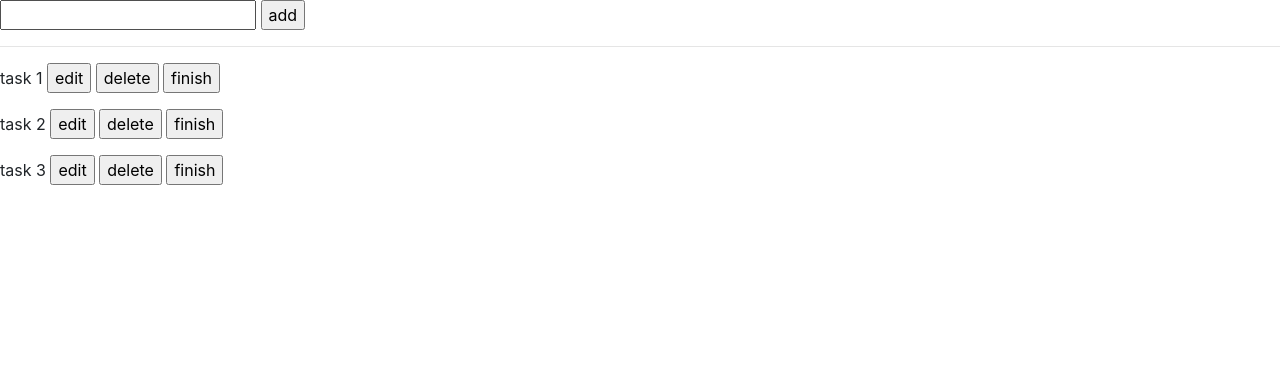
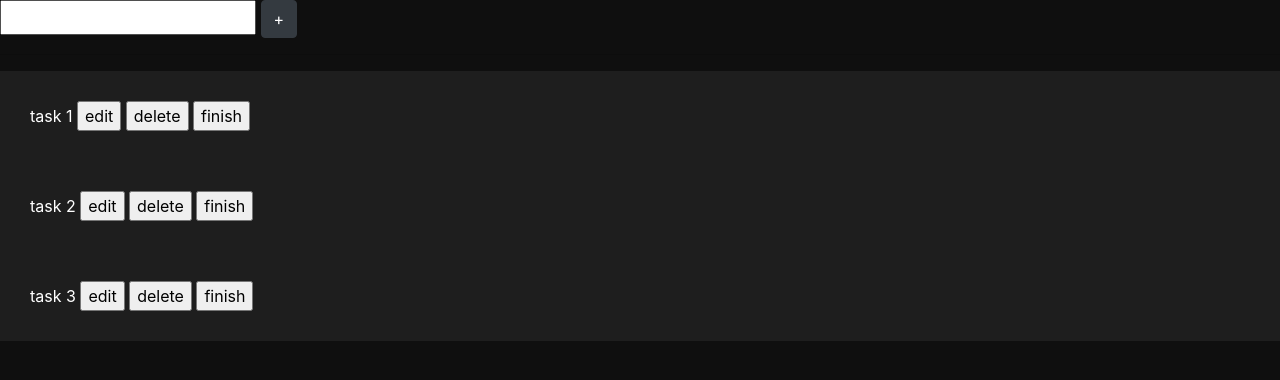
Before and after one commit to artucorreia/lista-tarefas, a plain HTML site: page index.html in a window 1280 px wide. Drawn offline with nearby package versions, Linux system fonts and the light colour scheme.

Commit message:
Update index.html

```diff
--- a/index.html
+++ b/index.html
@@ -6,37 +6,49 @@
     <meta name="viewport" content="width=device-width, initial-scale=1.0">
     <title>Tarefas</title>
     <link rel="stylesheet" href="https://stackpath.bootstrapcdn.com/bootstrap/4.1.3/css/bootstrap.min.css" integrity="sha384-MCw98/SFnGE8fJT3GXwEOngsV7Zt27NXFoaoApmYm81iuXoPkFOJwJ8ERdknLPMO" crossorigin="anonymous">
+    <style>
+      body {
+        background-color: rgb(15, 15, 15);
+      }
+      .tasks {
+        background-color: rgb(30, 30, 30);
+        color: white;
+      }
+      .task {
+        padding: 30px;
+      }
+    </style>
 </head>
 <body>
     <header>
         <div>
             <p>
-                <input type="text" name="" id="createNewTask">
-                <input type="button" value="add"> <!-- icon: + -->
+                <input type="text" name="" id="createNewTask" style="height: 35px;">
+                <button type="button" class="btn btn-dark">+</button> <!-- icon: + -->
             </p>
         </div>
         <hr>
     </header>
     <section>
-        <div>
-            <p>
+        <div class="tasks">
+            <div class="task">
                 task 1
                 <input type="button" value="edit" id="editBtn"> <!-- icon: lapis -->
                 <input type="button" value="delete" id="deleteBtn"> <!-- icon: lixeiro-->
                 <input type="button" value="finish" id="finishBtn"> <!-- icon: V -->
-            </p>
-            <p>
+            </div>
+            <div class="task">
                 task 2
                 <input type="button" value="edit" id="editBtn">
                 <input type="button" value="delete" id="deleteBtn">
                 <input type="button" value="finish" id="finishBtn">
-            </p>
-            <p>
+            </div>
+            <div class="task">
                 task 3
                 <input type="button" value="edit" id="editBtn">
                 <input type="button" value="delete" id="deleteBtn">
                 <input type="button" value="finish" id="finishBtn">
-            </p>
+            </div>
         </div>
     </section>
     <script src="https://code.jquery.com/jquery-3.3.1.slim.min.js" integrity="sha384-q8i/X+965DzO0rT7abK41JStQIAqVgRVzpbzo5smXKp4YfRvH+8abtTE1Pi6jizo" crossorigin="anonymous"></script>
```
